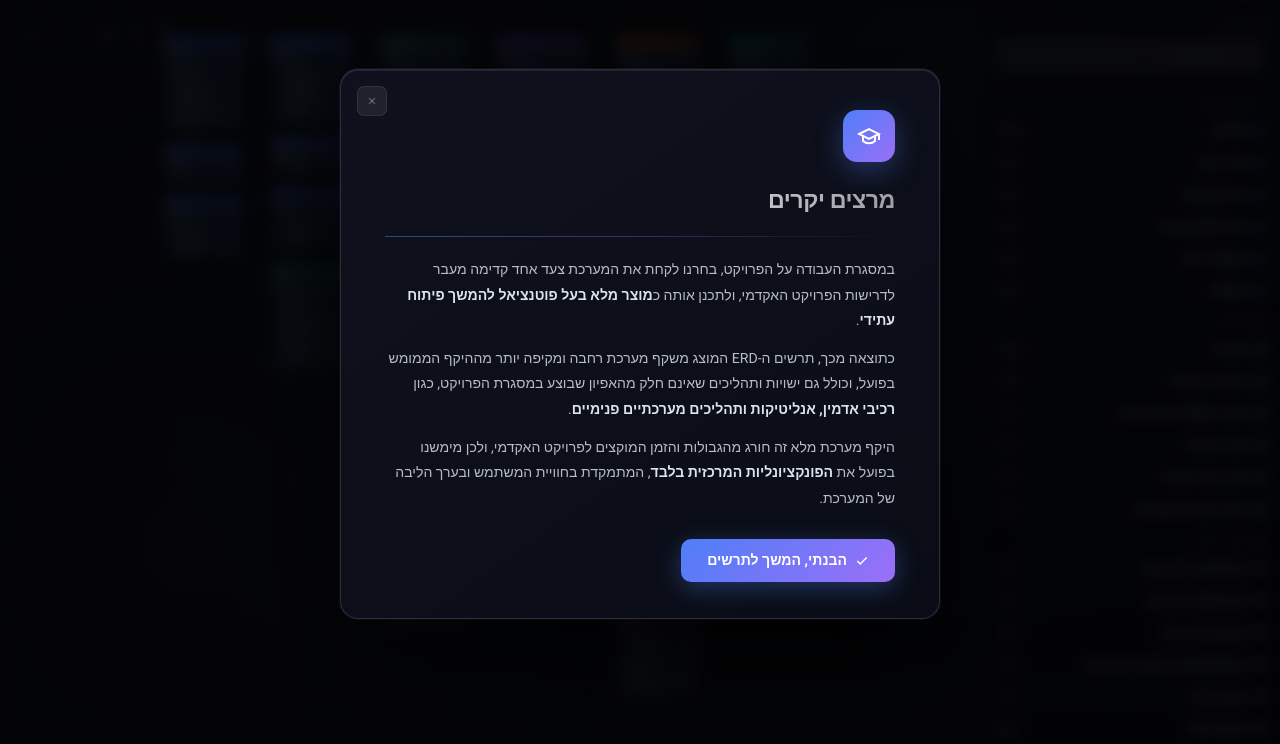
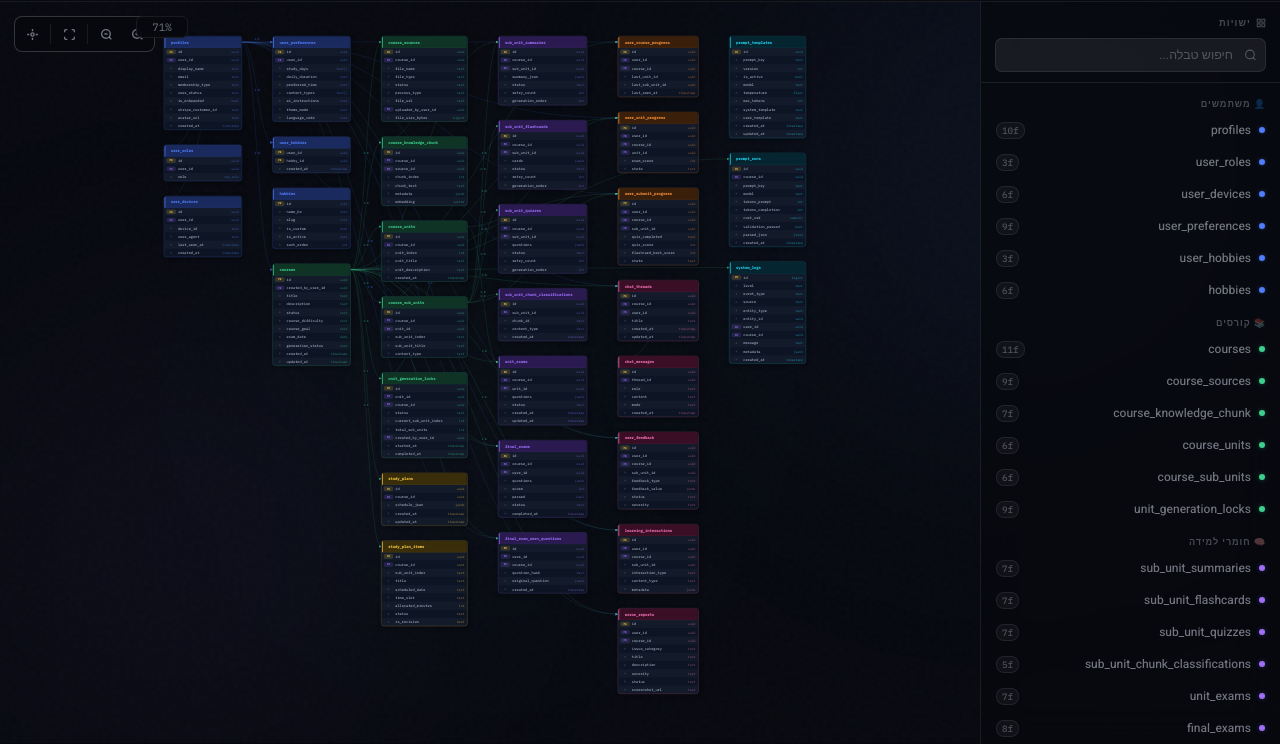
Before and after one commit to AvivMal/learninGoERD-V2, a plain HTML site: page index.html in a window 1280 px wide. Shown: the part 56-800 px from the top of the page. Drawn offline with Linux system fonts and the light colour scheme.

Commit message:
Update index.html

```diff
--- a/index.html
+++ b/index.html
@@ -129,36 +129,6 @@ aside{border-left:1px solid var(--border);background:rgba(7,9,15,.72);backdrop-f
 .rtag:hover{background:var(--s2);color:var(--text)}
 @keyframes fadeUp{from{opacity:0;transform:translateY(5px)}to{opacity:1;transform:translateY(0)}}
 .anim{animation:fadeUp .2s ease forwards}
-/* ── Welcome Modal ── */
-@keyframes modalIn{from{opacity:0;transform:translateY(28px) scale(.97)}to{opacity:1;transform:translateY(0) scale(1)}}
-#welcome-overlay{position:fixed;inset:0;z-index:100;display:flex;align-items:center;justify-content:center;
-  background:rgba(0,0,0,.65);backdrop-filter:blur(8px);padding:20px}
-#welcome-modal{position:relative;max-width:600px;width:100%;background:linear-gradient(145deg,rgba(15,18,30,.98),rgba(10,13,22,.98));
-  border:1px solid rgba(255,255,255,.13);border-radius:18px;padding:40px 44px 36px;
-  box-shadow:0 40px 100px rgba(0,0,0,.7),0 0 0 1px rgba(79,126,248,.12),inset 0 1px 0 rgba(255,255,255,.07);
-  animation:modalIn .4s cubic-bezier(.22,1,.36,1) forwards;direction:rtl}
-.wm-deco{width:52px;height:52px;border-radius:14px;background:linear-gradient(135deg,var(--accent),var(--purple));
-  display:flex;align-items:center;justify-content:center;margin-bottom:22px;
-  box-shadow:0 8px 28px rgba(79,126,248,.35)}
-.wm-title{font-size:1.45rem;font-weight:800;letter-spacing:-.02em;
-  background:linear-gradient(90deg,#fff 30%,rgba(255,255,255,.6));
-  -webkit-background-clip:text;background-clip:text;-webkit-text-fill-color:transparent;margin-bottom:18px}
-.wm-divider{height:1px;background:linear-gradient(90deg,rgba(79,126,248,.5),rgba(155,111,247,.3),transparent);
-  margin-bottom:20px}
-.wm-body{font-size:.88rem;line-height:1.82;color:rgba(221,226,240,.82);display:flex;flex-direction:column;gap:12px}
-.wm-body p{margin:0}
-.wm-body strong{color:var(--text);font-weight:700}
-.wm-footer{margin-top:28px;display:flex;justify-content:flex-start}
-.wm-btn{display:inline-flex;align-items:center;gap:8px;background:linear-gradient(135deg,var(--accent),var(--purple));
-  border:none;border-radius:10px;padding:11px 26px;font-family:'Heebo',sans-serif;font-size:.88rem;
-  font-weight:700;color:#fff;cursor:pointer;transition:opacity .15s,transform .1s;
-  box-shadow:0 6px 24px rgba(79,126,248,.35)}
-.wm-btn:hover{opacity:.88;transform:translateY(-1px)}
-.wm-btn:active{transform:translateY(0)}
-.wm-close{position:absolute;top:16px;left:16px;width:30px;height:30px;border-radius:7px;
-  background:var(--s2);border:1px solid var(--border);display:flex;align-items:center;
-  justify-content:center;color:var(--muted);cursor:pointer;transition:all .12s}
-.wm-close:hover{background:var(--s3);color:var(--text)}
 </style>
 </head>
 <body>
@@ -210,31 +180,6 @@ aside{border-left:1px solid var(--border);background:rgba(7,9,15,.72);backdrop-f
 </div>
 </div>
 <div id="sidebar-backdrop" onclick="closeSidebar()"></div>
-
-<!-- Welcome Modal -->
-<div id="welcome-overlay" onclick="if(event.target===this)closeWelcome()">
-  <div id="welcome-modal">
-    <button class="wm-close" onclick="closeWelcome()" aria-label="סגור">
-      <svg width="12" height="12" viewBox="0 0 24 24" fill="none" stroke="currentColor" stroke-width="2.5"><line x1="18" y1="6" x2="6" y2="18"/><line x1="6" y1="6" x2="18" y2="18"/></svg>
-    </button>
-    <div class="wm-deco">
-      <svg width="24" height="24" viewBox="0 0 24 24" fill="none" stroke="white" stroke-width="2"><path d="M22 10v6M2 10l10-5 10 5-10 5z"/><path d="M6 12v5c3 3 9 3 12 0v-5"/></svg>
-    </div>
-    <div class="wm-title">מרצים יקרים</div>
-    <div class="wm-divider"></div>
-    <div class="wm-body">
-      <p>במסגרת העבודה על הפרויקט, בחרנו לקחת את המערכת צעד אחד קדימה מעבר לדרישות הפרויקט האקדמי, ולתכנן אותה כ<strong>מוצר מלא בעל פוטנציאל להמשך פיתוח עתידי</strong>.</p>
-      <p>כתוצאה מכך, תרשים ה-ERD המוצג משקף מערכת רחבה ומקיפה יותר מההיקף הממומש בפועל, וכולל גם ישויות ותהליכים שאינם חלק מהאפיון שבוצע במסגרת הפרויקט, כגון <strong>רכיבי אדמין, אנליטיקות ותהליכים מערכתיים פנימיים</strong>.</p>
-      <p>היקף מערכת מלא זה חורג מהגבולות והזמן המוקצים לפרויקט האקדמי, ולכן מימשנו בפועל את <strong>הפונקציונליות המרכזית בלבד</strong>, המתמקדת בחוויית המשתמש ובערך הליבה של המערכת.</p>
-    </div>
-    <div class="wm-footer">
-      <button class="wm-btn" onclick="closeWelcome()">
-        <svg width="14" height="14" viewBox="0 0 24 24" fill="none" stroke="currentColor" stroke-width="2.5"><polyline points="20 6 9 17 4 12"/></svg>
-        הבנתי, המשך לתרשים
-      </button>
-    </div>
-  </div>
-</div>
 
 <script>
 // ================================================================
@@ -723,8 +668,6 @@ renderDiagram();
 function toggleSidebar(){const a=document.querySelector('aside');a.classList.contains('open')?closeSidebar():openSidebar();}
 function openSidebar(){document.querySelector('aside').classList.add('open');document.getElementById('sidebar-backdrop').classList.add('visible');document.body.style.overflow='hidden';}
 function closeSidebar(){document.querySelector('aside').classList.remove('open');document.getElementById('sidebar-backdrop').classList.remove('visible');document.body.style.overflow='';}
-function closeWelcome(){const o=document.getElementById('welcome-overlay');o.style.transition='opacity .25s';o.style.opacity='0';setTimeout(()=>o.remove(),260);}
-document.addEventListener('keydown',e=>{if(e.key==='Escape'){const o=document.getElementById('welcome-overlay');if(o)closeWelcome();}});
 </script>
 </body>
 </html>
```
